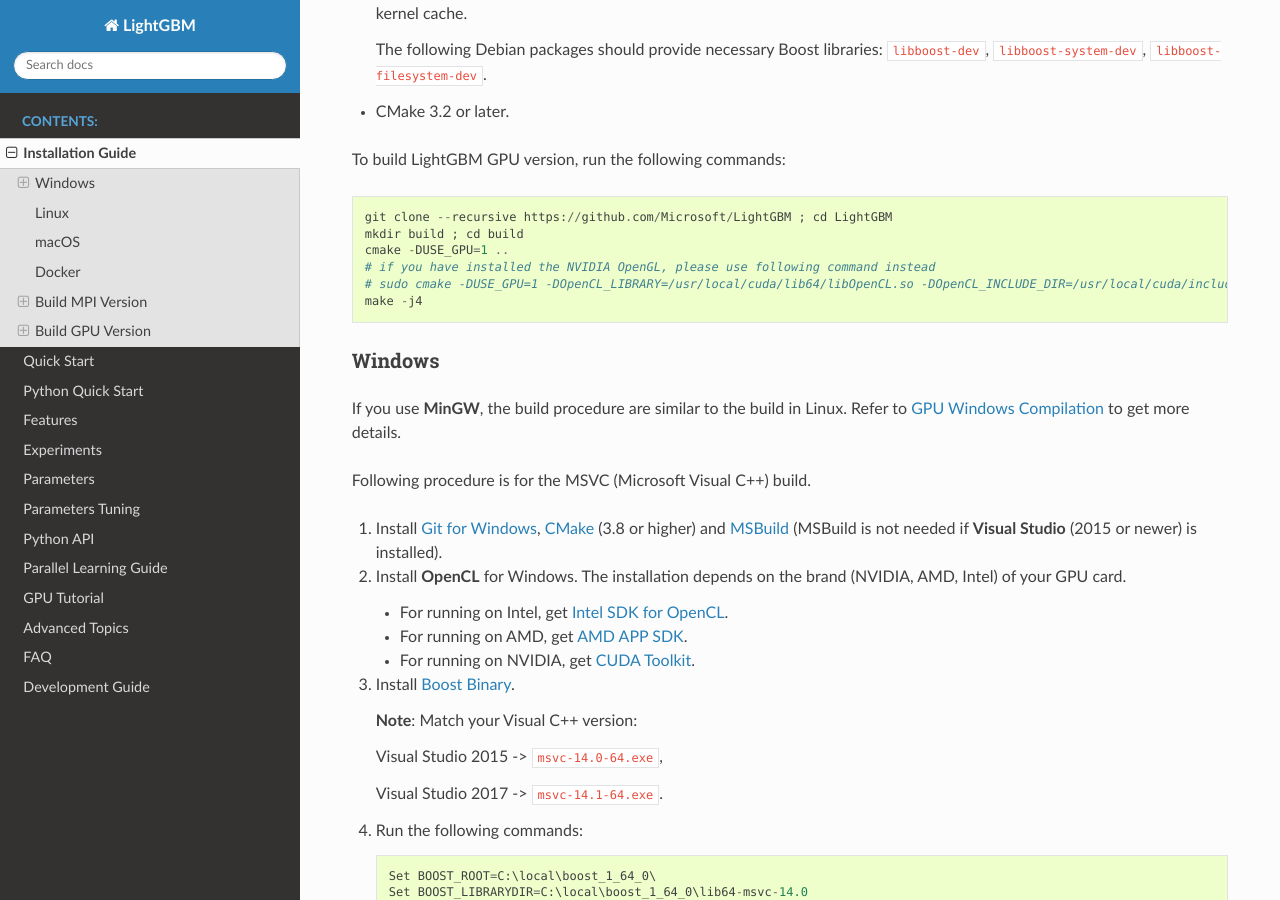
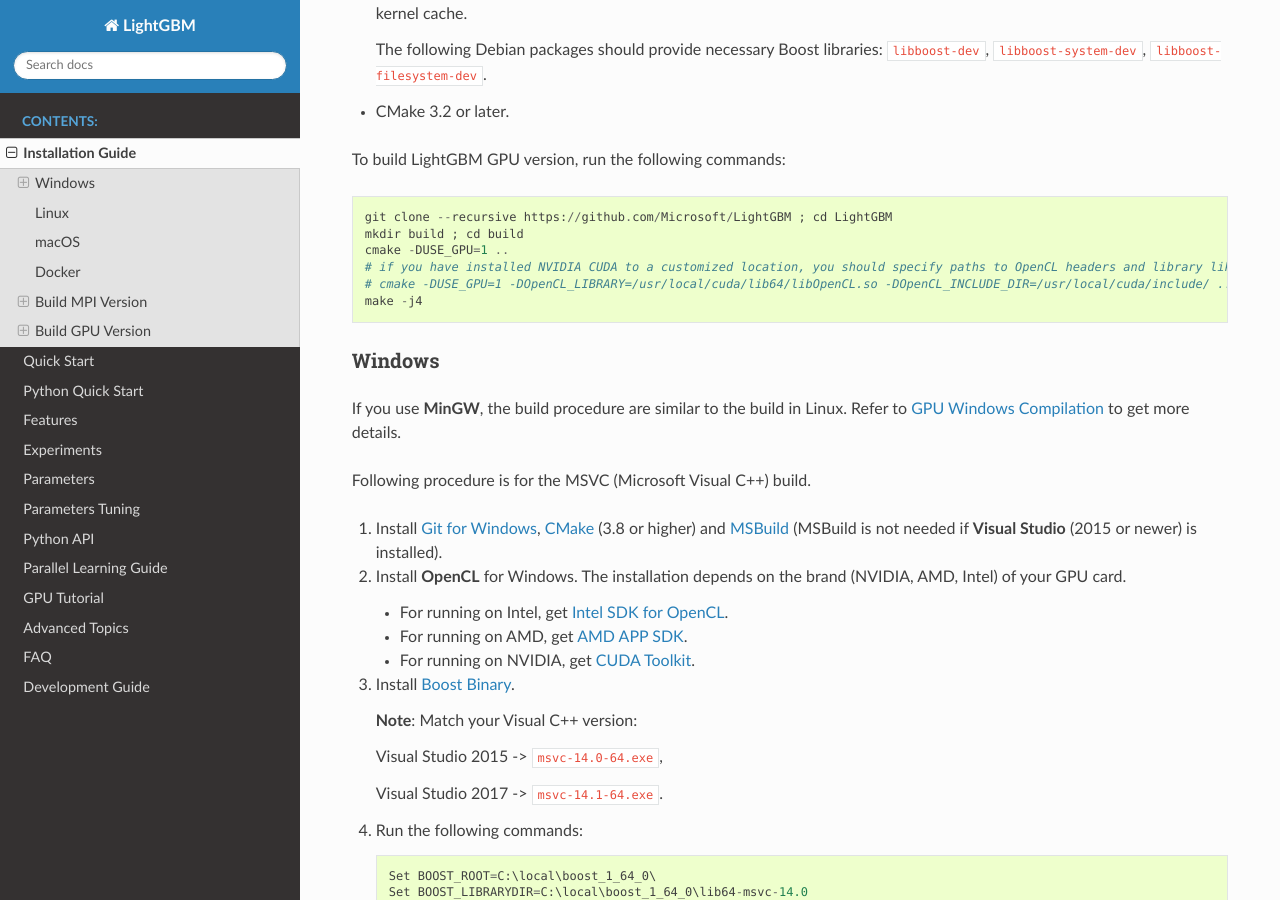
Before and after one commit to microsoft/LightGBM, a Sphinx documentation site: the page built from docs/Installation-Guide.rst, in a window 1280 px wide and 900 px high, scrolled down 4357 px. Built offline with Sphinx 7.4.7 and the Read the Docs theme 2.0.0, drawn with Linux system fonts in a browser that asks for light colours.

Commit message:
fixed docs according to review comments

```diff
--- a/docs/GPU-Tutorial.rst
+++ b/docs/GPU-Tutorial.rst
@@ -61,8 +61,8 @@
     cd LightGBM
     mkdir build ; cd build
     cmake -DUSE_GPU=1 ..
-    # if you have installed the NVIDIA OpenGL, please using following instead
-    # sudo cmake -DUSE_GPU=1 -DOpenCL_LIBRARY=/usr/local/cuda/lib64/libOpenCL.so -DOpenCL_INCLUDE_DIR=/usr/local/cuda/include/ ..
+    # if you have installed NVIDIA CUDA to a customized location, you should specify paths to OpenCL headers and library like the following:
+    # cmake -DUSE_GPU=1 -DOpenCL_LIBRARY=/usr/local/cuda/lib64/libOpenCL.so -DOpenCL_INCLUDE_DIR=/usr/local/cuda/include/ ..
     make -j$(nproc)
     cd ..
 
--- a/docs/Installation-Guide.rst
+++ b/docs/Installation-Guide.rst
@@ -226,8 +226,8 @@
   git clone --recursive https://github.com/Microsoft/LightGBM ; cd LightGBM
   mkdir build ; cd build
   cmake -DUSE_GPU=1 ..
-  # if you have installed the NVIDIA OpenGL, please use following command instead
-  # sudo cmake -DUSE_GPU=1 -DOpenCL_LIBRARY=/usr/local/cuda/lib64/libOpenCL.so -DOpenCL_INCLUDE_DIR=/usr/local/cuda/include/ ..
+  # if you have installed NVIDIA CUDA to a customized location, you should specify paths to OpenCL headers and library like the following:
+  # cmake -DUSE_GPU=1 -DOpenCL_LIBRARY=/usr/local/cuda/lib64/libOpenCL.so -DOpenCL_INCLUDE_DIR=/usr/local/cuda/include/ ..
   make -j4
 
 Windows
```
